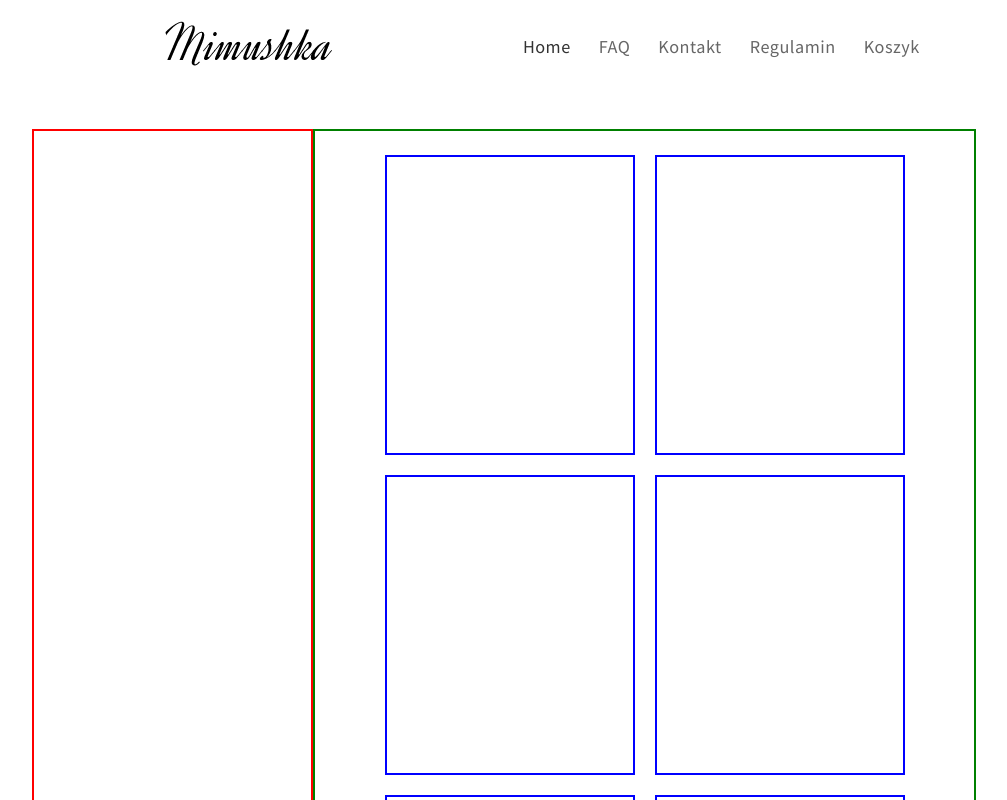
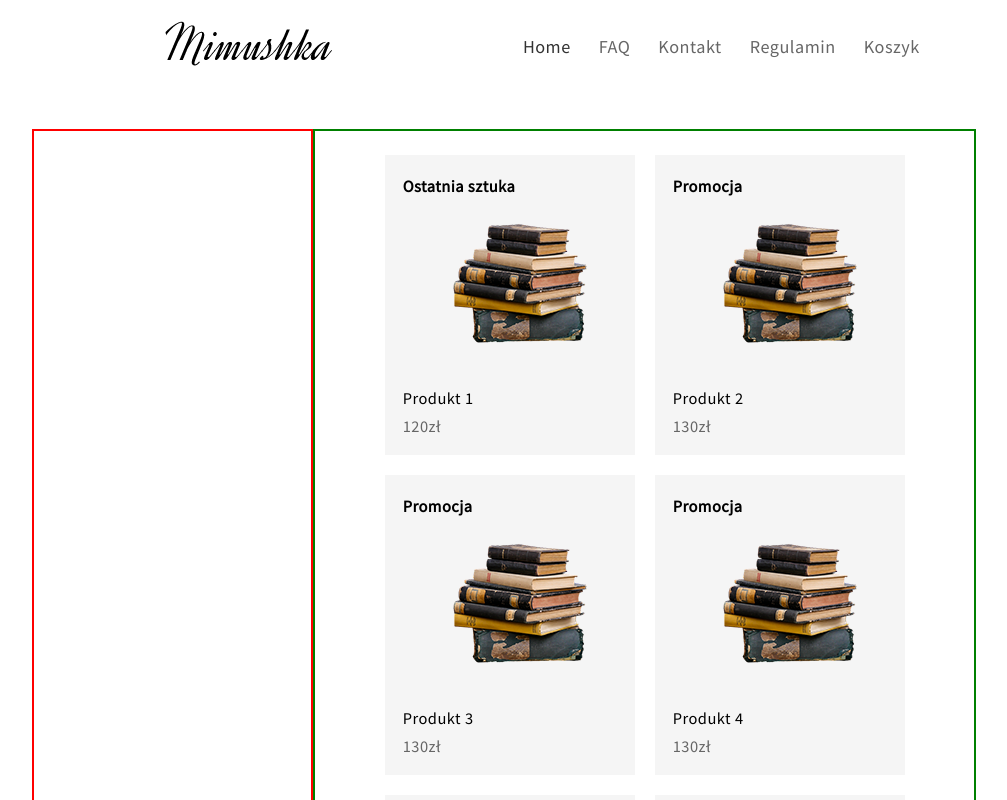
Before and after one commit to Nolandos/mimushka-shop, a React (Create React App) app in the folder client/: page / in a window 1280 px wide. Shown: the top 800 px of the page, without its empty margins (136-1143 px from the left). Built offline with nearby package versions, Linux system fonts and the light colour scheme.

Commit message:
Add PreviewProduct component

```diff
--- a/client/src/components/features/PreviewProduct/PreviewProduct.js
+++ b/client/src/components/features/PreviewProduct/PreviewProduct.js
@@ -1,9 +1,14 @@
 import React from 'react';
 import './PreviewProduct.scss';
 
-const PreviewProduct = () => (
+const PreviewProduct = (props) => (
   <div className="preview-product">
-
+    <p className="preview-product__additional-info">{ props.additionalInfo }</p>
+    <div className="preview-product__photo-box">
+      <img className="preview-product__photo" alt="product-photo" src={ props.image }></img>
+    </div>
+    <p className="preview-product__name">{ props.name }</p>
+    <p className="preview-product__price">{ props.price }</p>
   </div>
 );
 
--- a/client/src/components/features/PreviewProduct/PreviewProduct.scss
+++ b/client/src/components/features/PreviewProduct/PreviewProduct.scss
@@ -1,6 +1,38 @@
 .preview-product {
-    border: 2px solid blue;
     width: 250px;
     height: 300px;
     margin: 10px;
+    padding: 18px;
+    background-color: #f5f5f5;
+    display: flex;
+    flex-direction: column;
+    //align-items: center;
+
+    >p {
+        margin: 0;
+        font-size: 0.9em;
+    }
+
+    .preview-product__additional-info {
+        font-weight: bold;
+        color: #000;
+    }
+    .preview-product__photo-box {
+        width: 250px;
+        height: 150px;
+
+        .preview-product__photo {
+            max-width: 100%;
+            height: auto;
+        }
+    }
+
+    .preview-product__name {
+        margin-top: 35px;
+        color: #000;
+    }
+
+    .preview-product__price {
+
+    }
 }
--- a/client/src/components/features/Products/Products.js
+++ b/client/src/components/features/Products/Products.js
@@ -1,10 +1,11 @@
 import React from 'react';
 import './Products.scss';
 import { PreviewProduct } from '../../index';
-const elements = [1,2,3,4,5,6,7,8,9,10];
+import elements from './elements';
+
 const Products = () => (
   <div className="products">
-    {elements.map(item=><PreviewProduct key={item} />)}
+    {elements.map(item=><PreviewProduct {...item} key={item} />)}
   </div>
 );
 
--- /dev/null
+++ b/client/src/components/features/Products/elements.js
@@ -0,0 +1,51 @@
+var elements = [{
+    id: 1,
+    name: "Produkt 1",
+    price: "120zł",
+    additionalInfo: "Ostatnia sztuka",
+    image: "./books.png",
+},{
+    id: 2,
+    name: "Produkt 2",
+    price: "130zł",
+    additionalInfo: "Promocja",
+    image: "./books.png",
+},{
+    id: 3,
+    name: "Produkt 3",
+    price: "130zł",
+    additionalInfo: "Promocja",
+    image: "./books.png",
+},{
+    id: 4,
+    name: "Produkt 4",
+    price: "130zł",
+    additionalInfo: "Promocja",
+    image: "./books.png",
+},{
+    id: 5,
+    name: "Produkt 5",
+    price: "130zł",
+    additionalInfo: "Promocja",
+    image: "./books.png",
+},{
+    id: 6,
+    name: "Produkt 6",
+    price: "130zł",
+    additionalInfo: "Promocja",
+    image: "./books.png",
+},{
+    id: 7,
+    name: "Produkt 7",
+    price: "130zł",
+    additionalInfo: "Promocja",
+    image: "./books.png",
+},{
+    id: 7,
+    name: "Produkt 7",
+    price: "130zł",
+    additionalInfo: "Promocja",
+    image: "./books.png",
+}];
+
+export default elements;
```
Also changed, not shown: client/public/books.png (added), client/src/components/features/Products/books.png (added).
